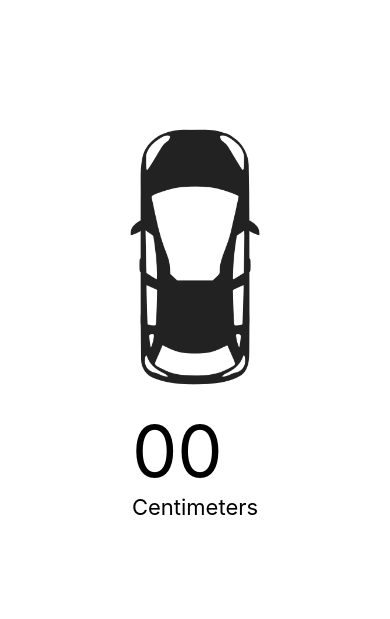
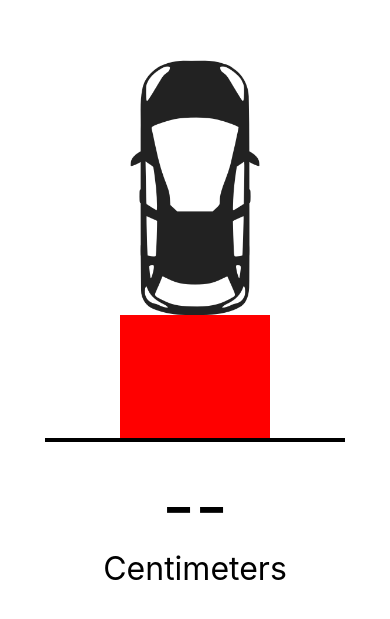
Before and after one commit to turcuciprian/parkingApp, a React Native app: screen / in a window 390 px wide. Shown: the part 109-728 px from the top of the page. Built offline with nearby package versions, Linux system fonts and the light colour scheme.

Commit message:
Added proximity container

```diff
--- a/App.js
+++ b/App.js
@@ -8,63 +8,63 @@ const styles = StyleSheet.create({
     width: 150,
     height: 300,
   },
+  carImg: {
+    width: 150,
+    height: 300,
+  },
   mainContainer: {
-    flex:1,
+    flex:3,
     flexDirection:'column',
     alignItems:'center',
       justifyContent:'center'
   },
   bottomStuff:{
-    flex:1,
     flexDirection:'column',
     alignItems:'center',
-      justifyContent:'center',
-      width:100,
-      height:100
   },
   bigText:{
-    fontSize:72
+    fontSize:72,
+    paddingTop:20,
+    borderTopWidth: 4,
+    borderTopColor: '#000',
+    marginTop:100,
+    width:300,
+    textAlign:'center',
   },
   smallText:{
-    fontSize: 22
+    fontSize: 32
   },
   half:{
     flex:1
+  },
+  distance:{
+    width: 150,
+    height:123,
+    backgroundColor:'red',
+    flexDirection:'row',
+    marginTop:-23,
+    left:0
+
   }
 });
 export default class DisplayAnImage extends Component {
   render() {
     return (
-      // <View style={styles.body}>
-      //   <View style={styles.half}>
-      //       <View style={styles.carContainer}>
-      //         <Image
-      //           source={require('./src/img/car.png')}
-      //           style={styles.car}
-      //         />
-      //         </View>
-      //   </View>
-      //   <View style={styles.half}>
-      //     <View style={styles.carContainer}>
-      //     <Text style={styles.bigText}>00</Text>
-      //     <Text style={styles.smallText}>Centimeters</Text>
-      //     </View>
-      //   </View>
-      // </View>
       <View style={{
         flex: 1,
         flexDirection: 'column',
         justifyContent: 'center',
         alignItems: 'center',
       }}>
-        <View style={{width: 150, height: 300}} >
+        <View style={styles.car} >
         <Image
           source={require('./src/img/car.png')}
-          style={styles.car}
+          style={styles.carImg}
         />
+        <View style={styles.distance} />
         </View>
-        <View>
-        <Text style={styles.bigText}>00</Text>
+        <View style={styles.bottomStuff}>
+        <Text style={styles.bigText}>--</Text>
             <Text style={styles.smallText}>Centimeters</Text>
             </View>
       </View>
```
